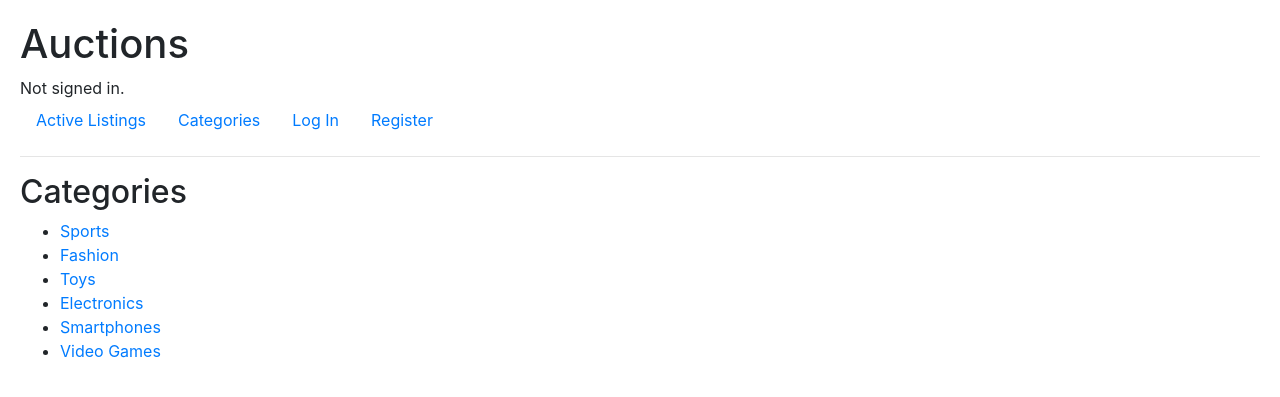
After one commit to williamsjmz/commerce, a Django app: page /categories in a window 1280 px wide. The commit adds this page. Shown: the top 397 px of the page. Run offline with Django 3.2, Linux system fonts and the light colour scheme; data comes from the database, SQL or seed files in the repository; some libraries are stand-ins or nearby versions.

Commit message:
Merge branch 'main' of https://github.com/williamsjmz/Commerce

```diff
--- a/auctions/admin.py
+++ b/auctions/admin.py
@@ -7,3 +7,4 @@ admin.site.register(Comment)
 admin.site.register(Bid)
 admin.site.register(Listing)
 admin.site.register(InterestAuction)
+admin.site.register(Category)
--- a/auctions/models.py
+++ b/auctions/models.py
@@ -2,6 +2,7 @@ from typing import List
 from django.contrib.auth.models import AbstractUser
 from django.db import models
 from django.db.models.deletion import CASCADE, SET_NULL
+from django.db.models.fields import CharField
 from django.db.models.fields.related import RelatedField
 from django.utils import timezone
 
@@ -10,12 +11,19 @@ class User(AbstractUser):
     pass
 
 
+class Category(models.Model):
+    name = CharField(max_length=100)
+
+    def __str__(self):
+        return f"{self.name}"
+
+
 class Listing(models.Model):
     title = models.CharField(max_length=64)
     description = models.TextField(max_length=200)
     starting_bid = models.FloatField()
     url_image = models.URLField(max_length=1000, null=True, blank=True)
-    category = models.CharField(max_length=64, null=True, blank=True)
+    category = models.ForeignKey(Category, on_delete=SET_NULL, related_name="categories", null=True, blank=True)
     date_created = models.DateTimeField(default=timezone.now)
     seller = models.ForeignKey(User, on_delete=models.CASCADE, related_name="sales")
     status = models.BooleanField(default=True)
--- /dev/null
+++ b/auctions/templates/auctions/categories.html
@@ -0,0 +1,21 @@
+{% extends "auctions/layout.html" %}
+
+{% block body %}
+    <h2>Categories</h2>
+
+    {% if categories %}
+        <ul>
+            {% for category in categories %}
+                <li>
+                    <a href="{% url 'category' category.id %}">
+                        {{ category }}
+                    </a>
+                </li>
+            {% endfor %}
+        </ul>
+    {% else %}
+        There is not categories yet.
+    {% endif %}
+
+
+{% endblock %}
--- a/auctions/templates/auctions/layout.html
+++ b/auctions/templates/auctions/layout.html
@@ -19,6 +19,9 @@
         <ul class="nav">
             <li class="nav-item">
                 <a class="nav-link" href="{% url 'index' %}">Active Listings</a>
+            </li>
+            <li class="nav-item">
+                <a class="nav-link" href="{% url 'categories' %}">Categories</a>
             </li>
             {% if user.is_authenticated %}
                 <li class="nav-item">
--- a/auctions/templates/auctions/watchlist.html
+++ b/auctions/templates/auctions/watchlist.html
@@ -33,7 +33,7 @@
                 </div>
                 {% endfor %}
         {% else %}
-            There is not auction listings yet im your watchlist.
+            There is not auction listings yet in your watchlist.
         {% endif %}
     {% endif %}
 
--- a/auctions/urls.py
+++ b/auctions/urls.py
@@ -9,5 +9,7 @@ urlpatterns = [
     path("register", views.register, name="register"),
     path("create", views.create_view, name="create"),
     path("listing/<int:listing_id>", views.listing, name="listing"),
-    path("watchlist/<int:user_id>", views.watchlist, name="watchlist")
+    path("watchlist/<int:user_id>", views.watchlist, name="watchlist"),
+    path("categories", views.categories, name="categories"),
+    path("category/<int:category_id>", views.category, name="category")
 ]
--- a/auctions/views.py
+++ b/auctions/views.py
@@ -1,7 +1,8 @@
+from os import name
 from typing import List
 from django.contrib.auth import authenticate, login, logout
-from django.db import IntegrityError
-from django.http import HttpResponse, HttpResponseRedirect
+from django.db import IntegrityError, reset_queries
+from django.http import HttpResponse, HttpResponseRedirect, request
 from django.http.response import Http404
 from django.shortcuts import render
 from django.urls import reverse
@@ -222,3 +223,18 @@ def watchlist(request, user_id):
         return render(request, "auctions/watchlist.html", {
             "error_message": "Failure! You cannot see this watchlist because it belongs to another user."
         })
+
+
+def categories(request):
+    return render(request, "auctions/categories.html", {
+        "categories": Category.objects.all()
+    })
+
+
+def category(request, category_id):
+    category = Category.objects.get(pk=category_id)
+    auctions = get_auctions(Listing.objects.filter(category=category).all())
+    return render(request, "auctions/category.html", {
+        "auctions": auctions,
+        "category_name": category.name
+    })
```
Also changed, not shown: auctions/templates/auctions/category.html (added, +36 -0 lines), auctions/migrations/0016_auto_20210616_1924.py (added), db.sqlite3.
